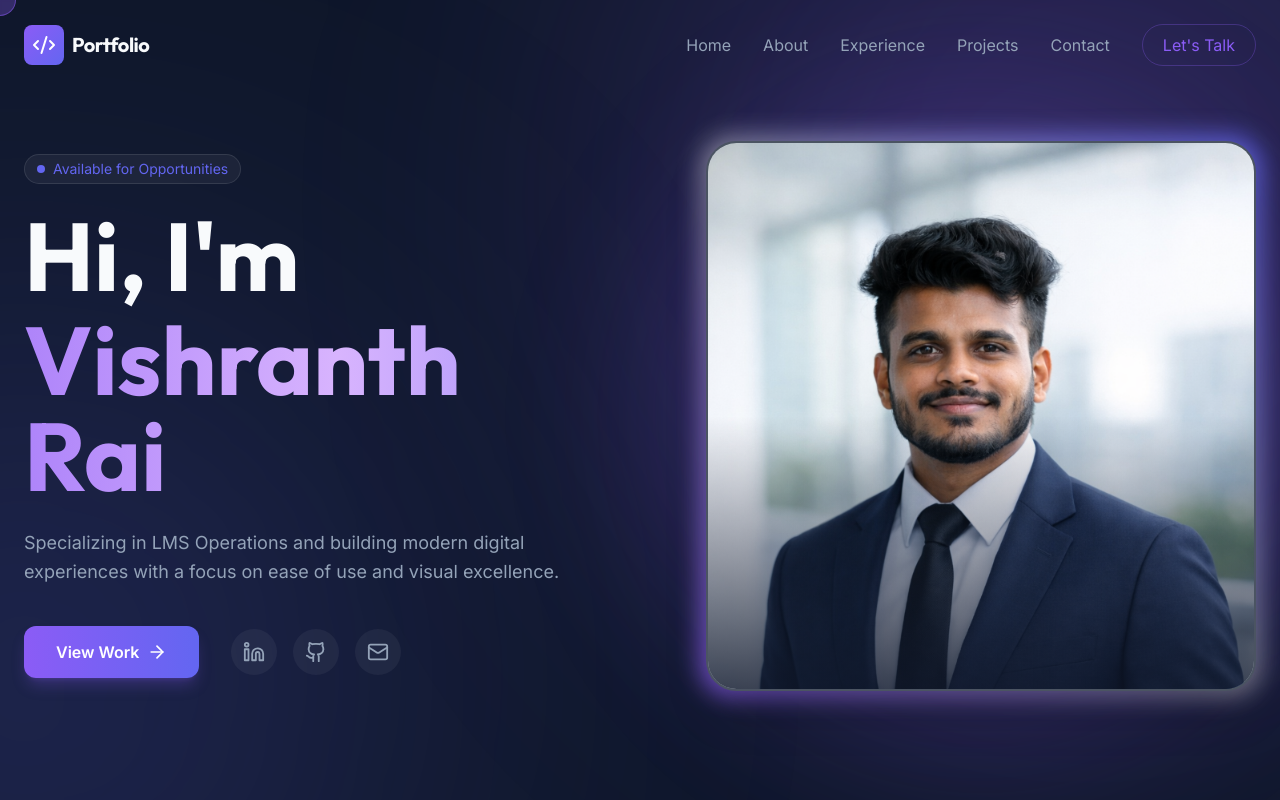
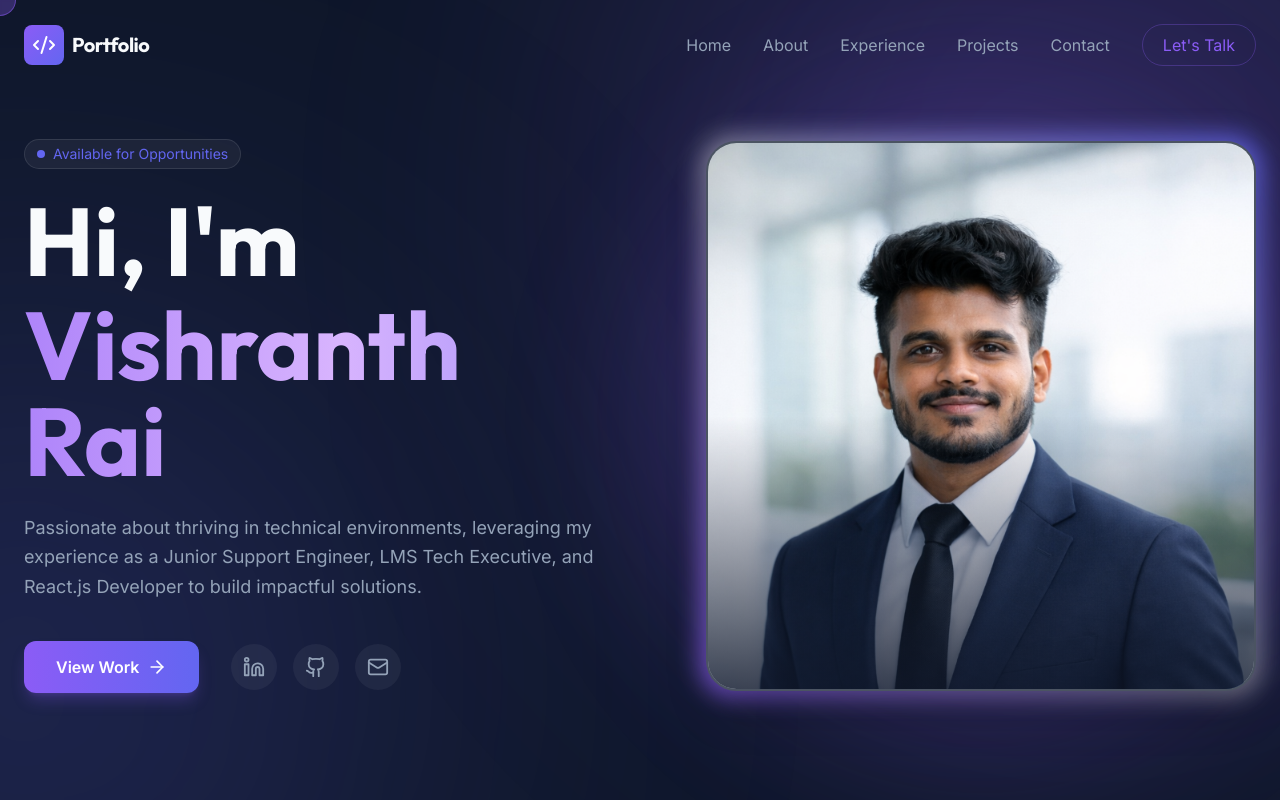
Before and after one commit to VishranthRai/Portfolio, a React (Vite) app: page / in a window 1280 px wide. Shown: the top 800 px of the page. Built offline with nearby package versions, Linux system fonts and the light colour scheme.

Commit message:
Update: Refine Hero introduction with specific roles

```diff
--- a/src/components/Hero.jsx
+++ b/src/components/Hero.jsx
@@ -65,7 +65,7 @@ const Hero = () => {
                             transition={{ duration: 0.5, delay: 0.3 }}
                             className="text-lg text-text-secondary mb-10 leading-relaxed max-w-xl mx-auto lg:mx-0"
                         >
-                            Specializing in LMS Operations and building modern digital experiences with a focus on ease of use and visual excellence.
+                            Passionate about thriving in technical environments, leveraging my experience as a Junior Support Engineer, LMS Tech Executive, and React.js Developer to build impactful solutions.
                         </motion.p>
 
                         <motion.div
```
